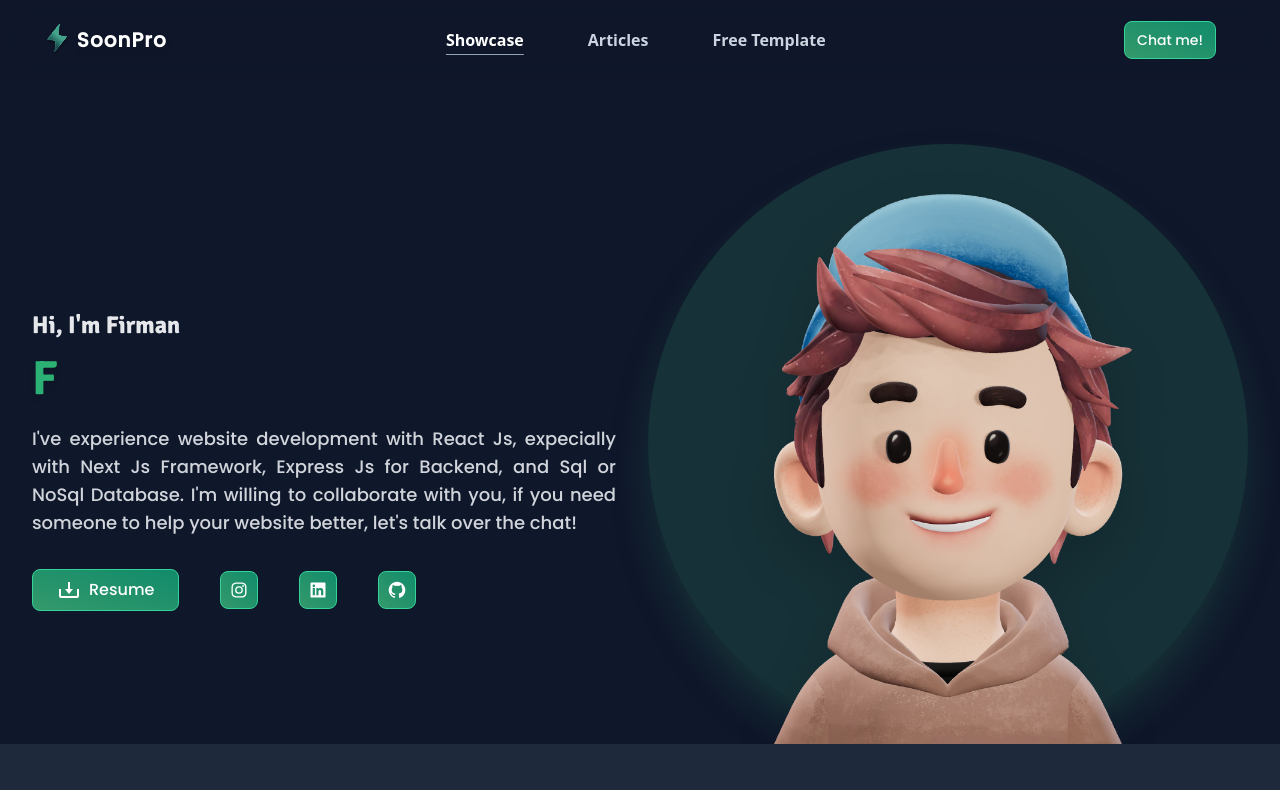
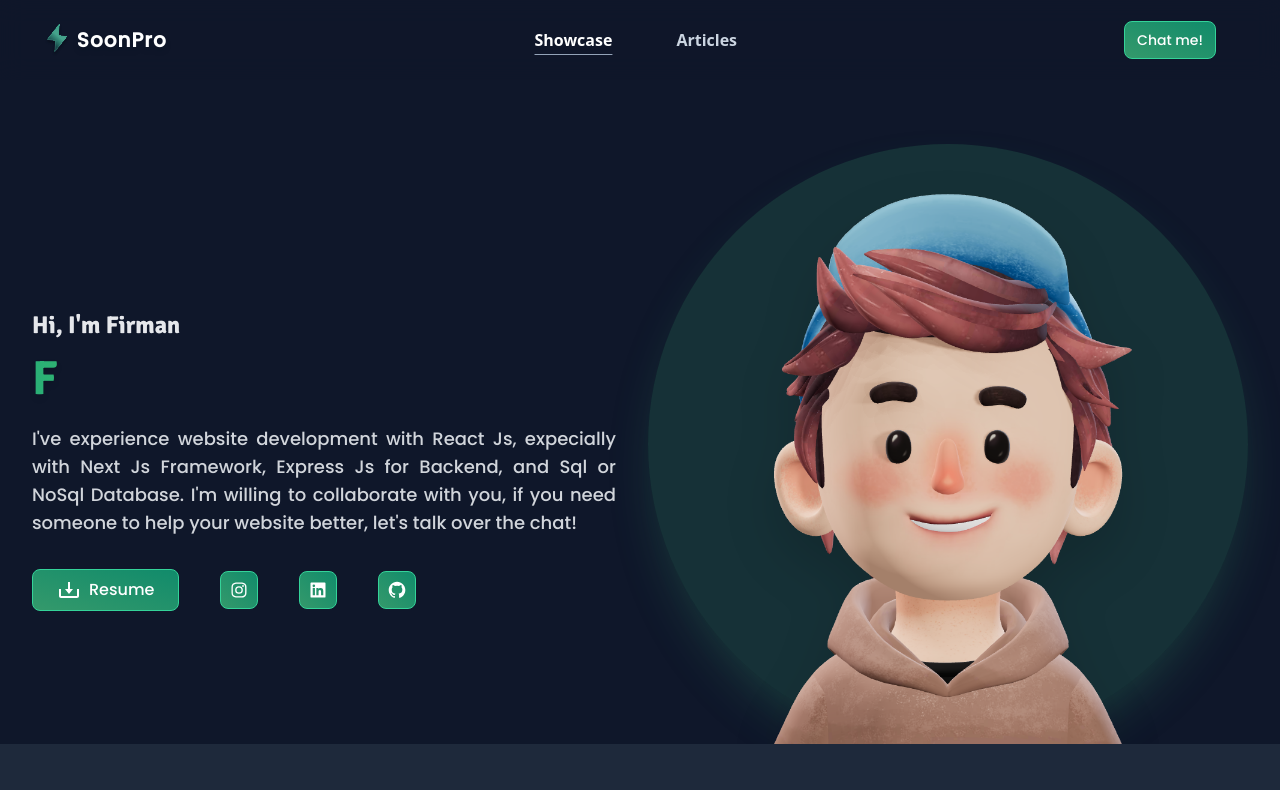
Before and after one commit to firman-lab/firman-webprofile, a Next.js app: page / in a window 1280 px wide. Shown: the top 790 px of the page. Built offline with nearby package versions, Linux system fonts and the light colour scheme.

Commit message:
update navbar

```diff
--- a/components/Navbar/index.js
+++ b/components/Navbar/index.js
@@ -10,7 +10,7 @@ import ButtonText from '../atom/ButtonText';
 const menu = [
     { name: 'Showcase', href: '/' },
     { name: 'Articles', href: '/blog' },
-    { name: 'Free Template', href: '#' },
+    // { name: 'Free Template', href: '#' },
 ];
 
 export default function Navbar({ dark, darkFunc }) {
```
